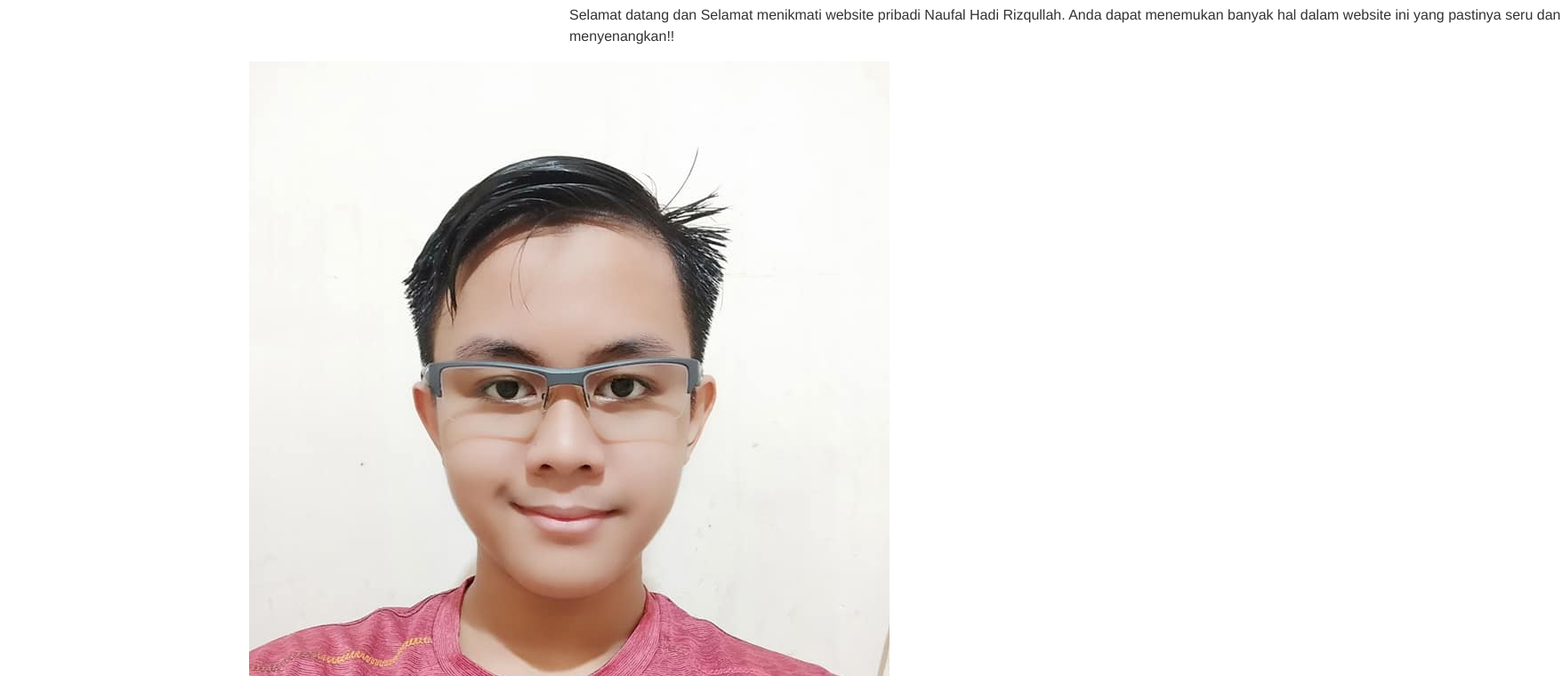
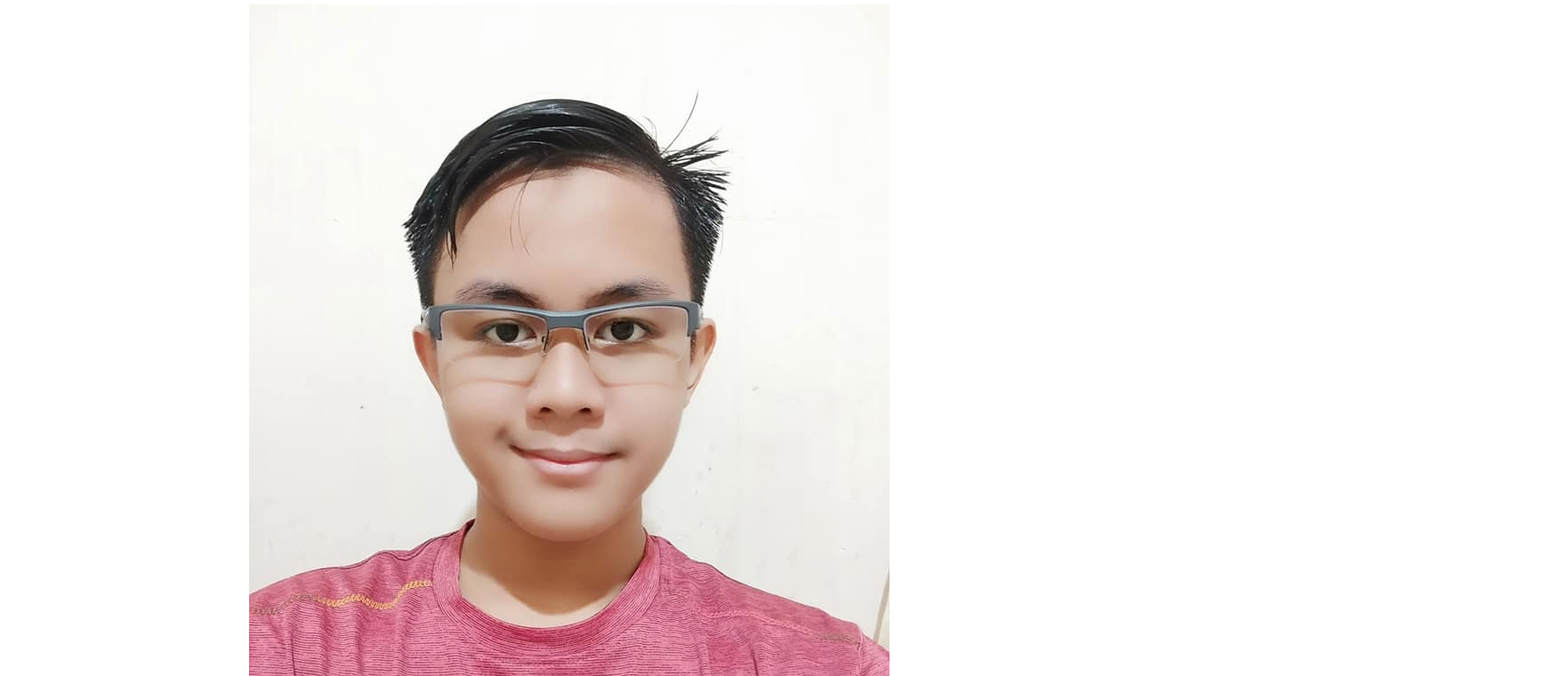
Before and after one commit to nfhadi2008/Personal-Web, a plain HTML site: page Profile.html in a window 1280 px wide. Shown: the part 287-1047 px from the top of the page at 89% size, 1756 px wide, since content can reach past the window. Drawn offline with nearby package versions, Linux system fonts and the light colour scheme.

Commit message:
Update Profile.html

```diff
--- a/Profile.html
+++ b/Profile.html
@@ -16,15 +16,6 @@
             padding: 20px;
             background-color: #fff; /* Set default background color */
             color: #333; /* Set default text color */
-        }
-        .marquee p {
-            display: inline-block;
-            animation: marquee 20s linear infinite;
-        }
-
-        @keyframes marquee {
-            0%   { transform: translateX(100%); }
-            100% { transform: translateX(-100%); }
         }
 
         .toggle-container {
@@ -164,11 +155,7 @@
         <h1 class="judul"> INTRODUCING </h1>
         <h2 class="judul">MY PROFILE</h2>
         <h3 class="judul"> Ayo kita kenalan!!  </h3>
-        <div class="marquee">
-            <p class="judul">
-                Selamat datang dan Selamat menikmati website pribadi Naufal Hadi Rizqullah. Anda dapat menemukan banyak hal dalam website ini yang pastinya seru dan menyenangkan!!
-            </p>
-        </div>
+
         <div class="profile-container">
             <div class="profile-image">
               <img src="foto.jpg" alt="Foto Pribadi" style="max-width: 100%; height: auto;">
```
